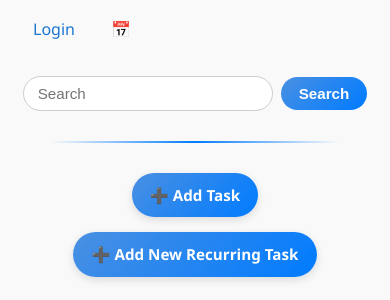
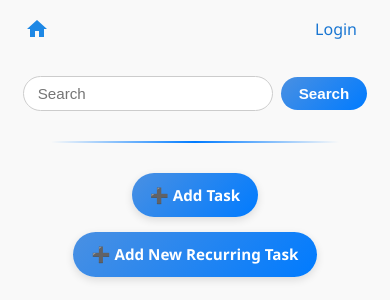
Before and after one commit to yohaneqy-cyber/todolist, a Django app: page / in a window 390 px wide. Shown: the top 300 px of the page. Run offline with Django 5.2, Linux system fonts and the light colour scheme; data comes from the database, SQL or seed files in the repository.

Commit message:
Initial commit

```diff
--- a/base/static/css/style.css
+++ b/base/static/css/style.css
@@ -373,10 +373,11 @@
 
 
 @media (max-width: 480px) {
-  .navbar-link[href$="calendar"] {
+  .calendar-link {
     display: none !important;
   }
 }
+
 
 @media (max-width: 480px) {
   .home-icon1 {
--- a/base/templates/base/navbar.html
+++ b/base/templates/base/navbar.html
@@ -1133,11 +1133,18 @@ body.logout-modal-open {
 }
 
 
-@media (max-width: 768px) {
-  .navbar-logo {
+@media (max-width: 480px) {
+  /* فقط متن لوگو مخفی شود */
+  .navbar-logo .logo-text {
     display: none !important;
   }
-}
+
+  /* آیکون خانه نمایش داده شود */
+  .home-icon1 {
+    display: inline-block !important;
+  }
+}
+
 
   </style>
 </head>
@@ -1189,7 +1196,7 @@ body.logout-modal-open {
       {% else %}
         <a href="{% url 'login' %}" class="navbar-link">Login</a>
       {% endif %}
-      <a href="{% url 'calendar' %}" class="navbar-link">📅</a>
+      <a href="{% url 'calendar' %}" class="navbar-link calendar-link">📅</a>
     </div>
   </header>
 
```
